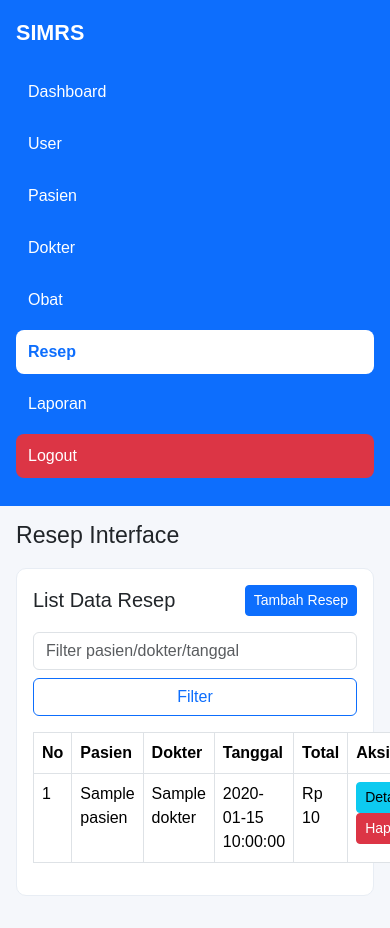
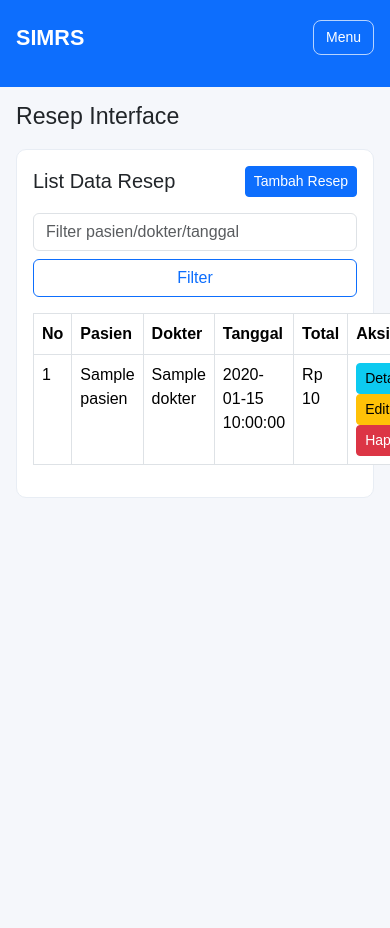
Before and after one commit to Shevabey/SIMR, a CodeIgniter app: page /contoh-ci/index.php/resep in a window 390 px wide; the page is wider, and only the part inside the window is pictured. After the commit the page ends 498 px from the top of that part, so only its background shows below. Run offline with CodeIgniter, Linux system fonts and the light colour scheme; the visitor is signed in with stand-in values (Sample User, id 1); tables that the repository leaves empty or names only in its code hold one stand-in row (values such as "Sample post").

Commit message:
fix: fixing responsive and add edit to data resep

```diff
--- a/application/controllers/Resep.php
+++ b/application/controllers/Resep.php
@@ -32,6 +32,7 @@ class Resep extends MY_Controller
 
     public function simpan()
     {
+        $resepId = (int) $this->input->post('resep_id');
         $obatIds = $this->input->post('obat_id');
         $qtys = $this->input->post('qty');
         $hargas = $this->input->post('harga');
@@ -53,9 +54,14 @@ class Resep extends MY_Controller
             'total' => $grandTotal
         ];
 
-        $this->db->insert('resep', $resep);
-
-        $resep_id = $this->db->insert_id();
+        if ($resepId > 0) {
+            $this->db->where('id', $resepId)->update('resep', $resep);
+            $resep_id = $resepId;
+            $this->db->delete('resep_detail', ['resep_id' => $resep_id]);
+        } else {
+            $this->db->insert('resep', $resep);
+            $resep_id = $this->db->insert_id();
+        }
         $detailRows = [];
 
         for ($i = 0; $i < count($obatIds); $i++) {
@@ -79,6 +85,32 @@ class Resep extends MY_Controller
         $this->db->trans_complete();
 
         redirect('resep');
+    }
+
+    public function edit_data($id)
+    {
+        $id = (int) $id;
+        $header = $this->db->get_where('resep', ['id' => $id])->row_array();
+        if (!$header) {
+            return $this->output
+                ->set_content_type('application/json')
+                ->set_status_header(404)
+                ->set_output(json_encode(['message' => 'Data tidak ditemukan']));
+        }
+
+        $detail = $this->db->query("
+            SELECT obat_id, qty, harga, subtotal
+            FROM resep_detail
+            WHERE resep_id = ?
+            ORDER BY id ASC
+        ", [$id])->result_array();
+
+        return $this->output
+            ->set_content_type('application/json')
+            ->set_output(json_encode([
+                'header' => $header,
+                'detail' => $detail
+            ]));
     }
 
     public function detail($id)
--- a/application/views/resep/index.php
+++ b/application/views/resep/index.php
@@ -3,7 +3,7 @@
 <div class="panel-card">
     <div class="d-flex justify-content-between align-items-center mb-3">
         <h5 class="mb-0">List Data Resep</h5>
-        <button class="btn btn-primary btn-sm" data-bs-toggle="modal" data-bs-target="#modalTambahResep">Tambah Resep</button>
+        <button class="btn btn-primary btn-sm" id="btnBukaTambahResep" data-bs-toggle="modal" data-bs-target="#modalTambahResep">Tambah Resep</button>
     </div>
     <form method="get" action="<?= site_url('resep') ?>" class="row g-2 mb-3">
         <div class="col-md-10">
@@ -32,6 +32,7 @@
                 <td>Rp <?= number_format($r->total) ?></td>
                 <td>
                     <a href="<?= site_url('resep/detail/' . $r->id) ?>" class="btn btn-info btn-sm" target="_blank">Detail</a>
+                    <button type="button" class="btn btn-warning btn-sm btn-edit-resep" data-id="<?= $r->id ?>" data-bs-toggle="modal" data-bs-target="#modalTambahResep">Edit</button>
                     <a href="<?= site_url('resep/hapus/' . $r->id) ?>" class="btn btn-danger btn-sm btn-hapus-data">Hapus</a>
                 </td>
             </tr>
@@ -43,16 +44,17 @@
     <div class="modal-dialog modal-xl">
         <div class="modal-content">
             <div class="modal-header">
-                <h5 class="modal-title">Form Detail Resep</h5>
+                <h5 class="modal-title" id="modalResepTitle">Form Detail Resep</h5>
                 <button type="button" class="btn-close" data-bs-dismiss="modal"></button>
             </div>
 
             <form method="post" action="<?= site_url('resep/simpan') ?>" id="formResep">
+                <input type="hidden" name="resep_id" id="resepId" value="">
                 <div class="modal-body">
                     <div class="row mb-3">
                         <div class="col-md-4">
                             <label class="form-label">Pasien</label>
-                            <select name="pasien_id" class="form-control" required>
+                            <select name="pasien_id" id="pasienId" class="form-control" required>
                                 <option value="">Pilih Pasien</option>
                                 <?php foreach ($pasien as $p): ?>
                                     <option value="<?= $p->id ?>"><?= $p->nama ?></option>
@@ -61,7 +63,7 @@
                         </div>
                         <div class="col-md-4">
                             <label class="form-label">Dokter</label>
-                            <select name="dokter_id" class="form-control" required>
+                            <select name="dokter_id" id="dokterId" class="form-control" required>
                                 <option value="">Pilih Dokter</option>
                                 <?php foreach ($dokter as $d): ?>
                                     <option value="<?= $d->id ?>"><?= $d->nama ?></option>
@@ -70,7 +72,7 @@
                         </div>
                         <div class="col-md-4">
                             <label class="form-label">Tanggal</label>
-                            <input type="date" name="tanggal" class="form-control" value="<?= date('Y-m-d') ?>" required>
+                            <input type="date" name="tanggal" id="tanggalResep" class="form-control" value="<?= date('Y-m-d') ?>" required>
                         </div>
                     </div>
 
@@ -116,7 +118,7 @@
                 </div>
 
                 <div class="modal-footer">
-                    <button type="submit" class="btn btn-success">Simpan Resep</button>
+                    <button type="submit" class="btn btn-success" id="btnSimpanResep">Simpan Resep</button>
                 </div>
             </form>
         </div>
@@ -132,6 +134,13 @@
         const grandTotal = document.getElementById('grandTotal');
         const bayar = document.getElementById('bayar');
         const kembalian = document.getElementById('kembalian');
+        const resepIdInput = document.getElementById('resepId');
+        const pasienIdInput = document.getElementById('pasienId');
+        const dokterIdInput = document.getElementById('dokterId');
+        const tanggalResepInput = document.getElementById('tanggalResep');
+        const modalTitle = document.getElementById('modalResepTitle');
+        const btnSimpanResep = document.getElementById('btnSimpanResep');
+        const btnBukaTambahResep = document.getElementById('btnBukaTambahResep');
 
         function hitungRingkasan() {
             let total = 0;
@@ -157,7 +166,7 @@
             hitungRingkasan();
         }
 
-        function tambahBaris() {
+        function tambahBaris(item = null) {
             const tr = document.createElement('tr');
             tr.innerHTML = `
                 <td>
@@ -166,12 +175,15 @@
                         ${obatOptions}
                     </select>
                 </td>
-                <td><input type="number" min="1" name="qty[]" class="form-control qty-input" value="1" required></td>
+                <td><input type="number" min="1" name="qty[]" class="form-control qty-input" value="${item && item.qty ? item.qty : 1}" required></td>
                 <td><input type="number" name="harga[]" class="form-control harga-input" readonly></td>
                 <td><input type="number" name="subtotal[]" class="form-control subtotal-input" readonly></td>
                 <td><button type="button" class="btn btn-danger btn-sm btn-hapus-baris">Hapus</button></td>
             `;
             tbody.appendChild(tr);
+            if (item && item.obat_id) {
+                tr.querySelector('.obat-select').value = String(item.obat_id);
+            }
             hitungBaris(tr);
 
             tr.querySelector('.obat-select').addEventListener('change', function () { hitungBaris(tr); });
@@ -181,6 +193,43 @@
                 hitungRingkasan();
             });
         }
+
+        function resetFormResep() {
+            resepIdInput.value = '';
+            pasienIdInput.value = '';
+            dokterIdInput.value = '';
+            tanggalResepInput.value = '<?= date('Y-m-d') ?>';
+            tbody.innerHTML = '';
+            bayar.value = '';
+            modalTitle.textContent = 'Form Detail Resep';
+            btnSimpanResep.textContent = 'Simpan Resep';
+            tambahBaris();
+        }
+
+        btnBukaTambahResep.addEventListener('click', resetFormResep);
+
+        document.querySelectorAll('.btn-edit-resep').forEach(function (btn) {
+            btn.addEventListener('click', function () {
+                const id = this.getAttribute('data-id');
+                fetch('<?= site_url('resep/edit_data/') ?>' + id)
+                    .then(res => res.json())
+                    .then(data => {
+                        resepIdInput.value = data.header.id || '';
+                        pasienIdInput.value = data.header.pasien_id || '';
+                        dokterIdInput.value = data.header.dokter_id || '';
+                        tanggalResepInput.value = data.header.tanggal || '<?= date('Y-m-d') ?>';
+                        tbody.innerHTML = '';
+                        bayar.value = '';
+                        modalTitle.textContent = 'Edit Resep';
+                        btnSimpanResep.textContent = 'Update Resep';
+                        if (Array.isArray(data.detail) && data.detail.length > 0) {
+                            data.detail.forEach(function (item) { tambahBaris(item); });
+                        } else {
+                            tambahBaris();
+                        }
+                    });
+            });
+        });
 
         btnTambah.addEventListener('click', tambahBaris);
         bayar.addEventListener('input', hitungRingkasan);
--- a/application/views/template/footer.php
+++ b/application/views/template/footer.php
@@ -1,6 +1,17 @@
 </div>
 
 <script src="https://cdn.jsdelivr.net/npm/bootstrap@5.3.3/dist/js/bootstrap.bundle.min.js"></script>
+<script>
+document.addEventListener('DOMContentLoaded', function () {
+    const btn = document.getElementById('sidebarDropdownBtn');
+    const sidebar = document.querySelector('.sidebar');
+    if (!btn || !sidebar) return;
+
+    btn.addEventListener('click', function () {
+        sidebar.classList.toggle('mobile-open');
+    });
+});
+</script>
 
 </body>
 
--- a/application/views/template/sidebar.php
+++ b/application/views/template/sidebar.php
@@ -3,7 +3,12 @@
     $current = $this->uri->segment(1);
     ?>
 
-    <h4>SIMRS</h4>
+    <div class="sidebar-mobile-head">
+        <h4>SIMRS</h4>
+        <button type="button" class="sidebar-dropdown-btn" id="sidebarDropdownBtn">Menu</button>
+    </div>
+
+    <div class="sidebar-menu" id="sidebarMenu">
 
     <a href="<?= site_url('dashboard') ?>" class="<?= $current === 'dashboard' ? 'active' : '' ?>">Dashboard</a>
 
@@ -20,5 +25,6 @@
     <a href="<?= site_url('laporan') ?>" class="<?= $current === 'laporan' ? 'active' : '' ?>">Laporan</a>
 
     <a href="<?= site_url('auth/logout') ?>" class="logout-link">Logout</a>
+    </div>
 
 </div>
--- a/assets/css/style.css
+++ b/assets/css/style.css
@@ -21,6 +21,12 @@ body {
 .sidebar h4 {
     margin-bottom: 24px;
     font-weight: 700;
+}
+.sidebar-mobile-head {
+    display: block;
+}
+.sidebar-dropdown-btn {
+    display: none;
 }
 
 .sidebar a {
@@ -87,6 +93,31 @@ body {
         min-height: auto;
         border-radius: 0;
     }
+    .sidebar-mobile-head {
+        display: flex;
+        align-items: center;
+        justify-content: space-between;
+        margin-bottom: 12px;
+    }
+    .sidebar-mobile-head h4 {
+        margin-bottom: 0;
+    }
+    .sidebar-dropdown-btn {
+        display: inline-block;
+        border: 1px solid rgba(255, 255, 255, 0.7);
+        background: transparent;
+        color: #fff;
+        border-radius: 8px;
+        padding: 6px 12px;
+        font-size: 14px;
+    }
+    .sidebar-menu {
+        display: none;
+    }
+    .sidebar.mobile-open .sidebar-menu {
+        display: block;
+    }
+
     .content {
         margin-left: 0;
         padding: 16px;
```
Also changed, not shown: application/views/auth/login.php (+5 -3 lines), application/views/auth/register.php (+5 -3 lines), application/views/laporan/index.php (+5 -4 lines).
